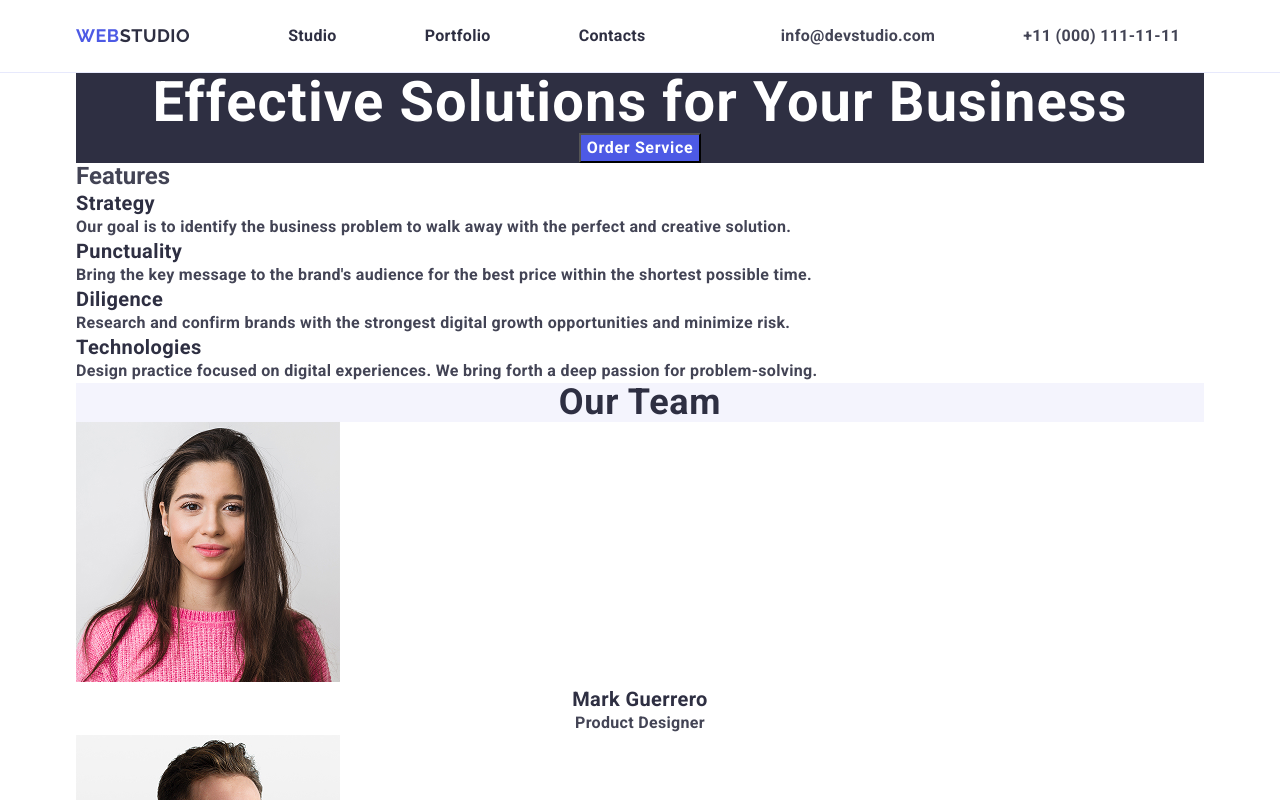
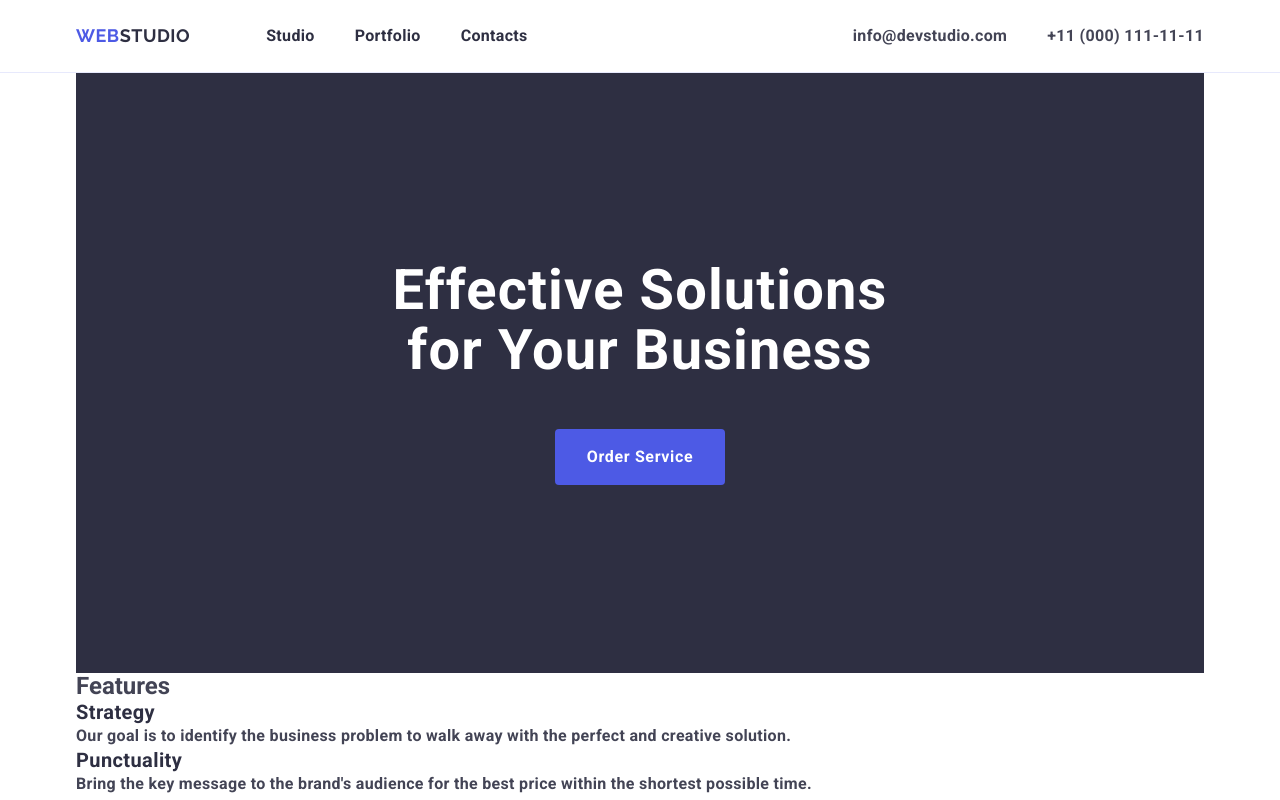
Before and after one commit to KaterynaKadts/goit-markup-hw-03, a plain HTML site: page index.html in a window 1280 px wide. Shown: the top 800 px of the page. Drawn offline with nearby package versions, Linux system fonts and the light colour scheme.

Commit message:
add hero

```diff
--- a/css/styles.css
+++ b/css/styles.css
@@ -22,6 +22,10 @@ h1, h2, h3, h4, h5, h6, p {
 
 a {
     text-decoration: none;
+}
+
+.img {
+    display: block;
 }
 
 /* common */
@@ -72,7 +76,7 @@ color: #4d5ae5;
 
 .header-logo {
     padding: 24px 0;
-    margin-right: 74px;
+    margin-right: 76px;
 }
 
 .header-logo .logo-part {
@@ -81,7 +85,7 @@ color: #4d5ae5;
 
 .nav-link {
     display: block;
-    padding: 24px;
+    padding: 24px 0;
 font-weight: 500;
 font-size: 16px;
 line-height: 1.5;
@@ -112,7 +116,7 @@ color:  #2E2F42;
 
 .contacts-link {
     display: block;
-    padding: 24px;
+    padding: 24px 0;
 font-weight: 400;
 font-size: 16px;
 line-height: 1.5;
@@ -125,9 +129,15 @@ color: #434455
 .hero {
     background-color: #2E2F42;
     text-align: center;
+    padding-top: 188px;
+    padding-bottom: 188px;
 }
 
 .hero-title {
+    max-width: 496px;
+    margin-left: auto;
+    margin-right: auto;
+    margin-bottom: 48px;
     font-weight: 700;
     font-size: 56px;
     line-height: 1.07;
@@ -145,6 +155,9 @@ color: #434455
     color: #FFFFFF;
     background-color: #4D5AE5;
     cursor: pointer;
+    border: none;
+    border-radius: 4px;
+    padding: 16px 32px;
 }
 
 .hero-btn:hover {
```
Also changed, not shown: 1 other file.
